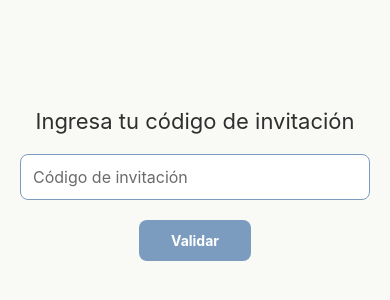
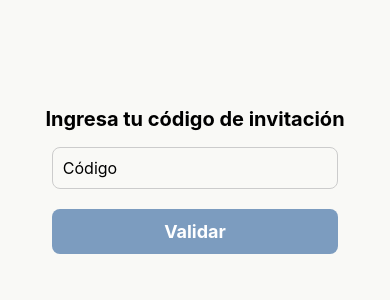
Before and after one commit to AxoPunk/Luka, a React Native app: screen /Invite in a window 390 px wide. Shown: the part 238-538 px from the top of the page. Built offline with nearby package versions, Linux system fonts and the light colour scheme.

Commit message:
Refactor code structure for improved readability and maintainability

```diff
--- a/ChatScreen.js
+++ b/ChatScreen.js
@@ -14,7 +14,7 @@ export default function ChatScreen() {
         javaScriptEnabled
         domStorageEnabled
         startInLoadingState
-        scalesPageToFit={true} // Para Android
+        scalesPageToFit={false} // Bloquea zoom en Android
         useWebKit={true} // Para iOS
         automaticallyAdjustContentInsets={false}
         contentInset={{ top: 0, left: 0, bottom: 0, right: 0 }}
@@ -23,6 +23,11 @@ export default function ChatScreen() {
           meta.setAttribute('name', 'viewport');
           meta.setAttribute('content', 'width=device-width, initial-scale=1, maximum-scale=1, user-scalable=no');
           document.getElementsByTagName('head')[0].appendChild(meta);
+          document.body.style.overflow = 'hidden';
+          document.body.style.touchAction = 'manipulation';
+          document.addEventListener('gesturestart', function (e) { e.preventDefault(); });
+          document.addEventListener('gesturechange', function (e) { e.preventDefault(); });
+          document.addEventListener('gestureend', function (e) { e.preventDefault(); });
         `}
       />
     </View>
--- a/HomeScreen.js
+++ b/HomeScreen.js
@@ -6,6 +6,8 @@ export default function HomeScreen() {
   return (
     <View style={[styles.container, { backgroundColor: COLORS.background }]}>
       <Text style={{ fontSize: 24, color: COLORS.primary }}>Bienvenido a MindCareIA</Text>
+      <Text style={{ fontSize: 18, color: COLORS.text, marginTop: 16, textAlign: 'center' }}>
+        Gracias por formar de nuestra beta cerrada.</Text>
     </View>
   );
 }
--- a/InviteScreen.js
+++ b/InviteScreen.js
@@ -1,96 +1,133 @@
 import React, { useState } from 'react';
-import { View, Text, TextInput, TouchableOpacity, StyleSheet } from 'react-native';
-import { COLORS } from './theme';
+import { View, Text, TextInput, StyleSheet } from 'react-native';
+import { useNavigation } from '@react-navigation/native';
+import { doc, getDoc, updateDoc } from 'firebase/firestore';
+import { db } from './firebaseConfig';
+import AsyncStorage from '@react-native-async-storage/async-storage';
 
-const INVITE_CODE = 'axopunk2025';
-
-export default function InviteScreen({ navigation }) {
+const InviteScreen = () => {
   const [code, setCode] = useState('');
   const [error, setError] = useState('');
   const [attempts, setAttempts] = useState(0);
   const [lockout, setLockout] = useState(false);
-  const [countdown, setCountdown] = useState(10);
+  const navigation = useNavigation();
 
-  React.useEffect(() => {
-    let timer;
-    if (lockout && countdown > 0) {
-      timer = setTimeout(() => setCountdown(countdown - 1), 1000);
-    } else if (lockout && countdown === 0) {
-      setLockout(false);
-      setAttempts(0);
-      setCountdown(10);
-      setError('');
+  const handleValidate = async () => {
+    if (lockout) return;
+    if (!code.trim()) {
+      setError('Por favor ingresa un código.');
+      return;
     }
-    return () => clearTimeout(timer);
-  }, [lockout, countdown]);
-
-  const handleValidate = () => {
-    if (lockout) return;
-    if (code.trim().toLowerCase() === INVITE_CODE) {
+    const codeLower = code.trim().toLowerCase();
+    try {
+      const docRef = doc(db, 'codeInvite', codeLower);
+      const docSnap = await getDoc(docRef);
+      if (docSnap.exists()) {
+        const userData = docSnap.data();
+        if (userData.usado === true) {
+          setError('Este código ya ha sido utilizado.');
+          return;
+        }
+        await updateDoc(docRef, { usado: true });
+        await AsyncStorage.setItem('codigoValidado', 'true'); // Guardar flag local
+        await AsyncStorage.setItem('codigoValidadoId', codeLower); // Guardar el ID del código
         setError('');
         setAttempts(0);
-      navigation.replace('MainTabs');
+        navigation.replace('MainTabs', { user: userData });
       } else {
         const newAttempts = attempts + 1;
         setAttempts(newAttempts);
         if (newAttempts >= 3) {
           setLockout(true);
           setError('Demasiados intentos. Espera 10 segundos...');
+          setTimeout(() => {
+            setLockout(false);
+            setAttempts(0);
+            setError('');
+          }, 10000);
         } else {
           setError('Código incorrecto');
         }
       }
+    } catch (error) {
+      console.error('Error validando código:', error);
+      setError('Error al validar el código. Intenta más tarde.');
+    }
   };
 
   return (
-    <View style={[styles.container, { backgroundColor: COLORS.background }]}>
-      <Text style={{ fontSize: 22, marginBottom: 20, color: COLORS.text }}>Ingresa tu código de invitación</Text>
+    <View style={[styles.container, { backgroundColor: "#F9F9F6" }]}>
+      <Text style={styles.title}>Ingresa tu código de invitación</Text>
       <TextInput
-        style={[styles.input, { color: COLORS.text, borderColor: COLORS.primary, backgroundColor: '#fff' }]}
-        placeholder="Código de invitación"
-        placeholderTextColor={COLORS.textSecondary}
+        style={styles.input}
         value={code}
         onChangeText={setCode}
+        editable={!lockout}
+        placeholder="Código"
         autoCapitalize="none"
-        autoCorrect={false}
-        editable={!lockout}
       />
-      {lockout && (
-        <Text style={{ color: COLORS.error, marginTop: 10 }}>
-          Demasiados intentos. Espera {countdown} segundos...
+      {error ? <Text style={styles.error}>{error}</Text> : null}
+      <View style={styles.buttonContainer}>
+        <Text
+          style={[
+            styles.button,
+            lockout ? styles.buttonDisabled : styles.buttonActive,
+          ]}
+          onPress={!lockout ? handleValidate : undefined}
+        >
+          Validar
         </Text>
-      )}
-      {!lockout && error ? <Text style={{ color: COLORS.error, marginTop: 10 }}>{error}</Text> : null}
-      <TouchableOpacity style={[styles.button, lockout && { opacity: 0.5 }]} onPress={handleValidate} disabled={lockout}>
-        <Text style={{ color: '#fff', fontWeight: 'bold' }}>Validar</Text>
-      </TouchableOpacity>
+      </View>
     </View>
   );
-}
+};
 
 const styles = StyleSheet.create({
   container: {
     flex: 1,
+    justifyContent: 'center',
     alignItems: 'center',
-    justifyContent: 'center',
-    padding: 20,
+    padding: 16,
+    backgroundColor: '#fff',
+  },
+  title: {
+    fontSize: 20,
+    marginBottom: 16,
+    fontWeight: 'bold',
   },
   input: {
-    width: '100%',
+    width: '80%',
     borderWidth: 1,
-    borderColor: COLORS.primary,
+    borderColor: '#ccc',
     borderRadius: 8,
-    padding: 12,
-    marginBottom: 10,
+    padding: 10,
+    marginBottom: 12,
     fontSize: 16,
-    backgroundColor: '#fff',
-    color: COLORS.text,
+  },
+  error: {
+    color: 'red',
+    marginBottom: 8,
+  },
+  buttonContainer: {
+    width: '80%',
+    marginTop: 8,
   },
   button: {
-    backgroundColor: COLORS.primary,
+    textAlign: 'center',
     paddingVertical: 12,
-    paddingHorizontal: 32,
     borderRadius: 8,
-    marginTop: 10,
+    fontSize: 18,
+    fontWeight: 'bold',
+    marginBottom: 8,
+  },
+  buttonActive: {
+    backgroundColor: '#7C9CBF', // COLORS.primary
+    color: '#fff',
+  },
+  buttonDisabled: {
+    backgroundColor: '#A9D6C3', // COLORS.secondary
+    color: '#6B6B6B', // COLORS.textSecondary
   },
 });
+
+export default InviteScreen;
--- a/ProfileScreen.js
+++ b/ProfileScreen.js
@@ -1,11 +1,63 @@
-import React from 'react';
+import React, { useEffect, useState } from 'react';
 import { View, Text, StyleSheet } from 'react-native';
 import { COLORS } from './theme';
+import AsyncStorage from '@react-native-async-storage/async-storage';
+import { useNavigation, useRoute } from '@react-navigation/native';
+import { doc, getDoc } from 'firebase/firestore';
+import { db } from './firebaseConfig';
 
 export default function ProfileScreen() {
+  const navigation = useNavigation();
+  const route = useRoute();
+  const [user, setUser] = useState({});
+  const [loading, setLoading] = useState(true);
+
+  useEffect(() => {
+    const fetchUser = async () => {
+      const code = await AsyncStorage.getItem('codigoValidadoId');
+      if (!code) {
+        navigation.replace('Invite');
+        return;
+      }
+      try {
+        const docRef = doc(db, 'codeInvite', code);
+        const docSnap = await getDoc(docRef);
+        if (docSnap.exists()) {
+          setUser(docSnap.data());
+        }
+      } catch (e) {
+        // opcional: manejar error
+      }
+      setLoading(false);
+    };
+    fetchUser();
+  }, [navigation]);
+
+  const handleLogout = async () => {
+    await AsyncStorage.removeItem('codigoValidado');
+    await AsyncStorage.removeItem('codigoValidadoId');
+    navigation.replace('Invite');
+  };
+
+  if (loading) {
+    return (
+      <View style={[styles.container, { backgroundColor: COLORS.background }]}>
+        <Text style={{ color: COLORS.primary }}>Cargando perfil...</Text>
+      </View>
+    );
+  }
+
   return (
     <View style={[styles.container, { backgroundColor: COLORS.background }]}>
-      <Text style={{ fontSize: 24, color: COLORS.primary }}>Perfil</Text>
+      <Text style={{ fontSize: 24, color: COLORS.primary, marginBottom: 16 }}>Perfil</Text>
+      <Text style={{ fontSize: 18, color: COLORS.text, marginBottom: 8 }}>Nombre: {user.nombre || 'No disponible'}</Text>
+      <Text style={{ fontSize: 18, color: COLORS.text, marginBottom: 24 }}>Email: {user.email || 'No disponible'}</Text>
+      <Text
+        style={styles.logoutButton}
+        onPress={handleLogout}
+      >
+        Cerrar sesión
+      </Text>
     </View>
   );
 }
@@ -17,4 +69,16 @@ const styles = StyleSheet.create({
     justifyContent: 'center',
     padding: 20,
   },
+  logoutButton: {
+    backgroundColor: COLORS.error,
+    color: '#fff',
+    textAlign: 'center',
+    paddingVertical: 12,
+    borderRadius: 8,
+    fontSize: 18,
+    fontWeight: 'bold',
+    width: 180,
+    alignSelf: 'center',
+    marginTop: 8,
+  },
 });
--- a/SplashScreen.js
+++ b/SplashScreen.js
@@ -1,17 +1,23 @@
 import React, { useEffect } from 'react';
 import { View, Text, ActivityIndicator, StyleSheet } from 'react-native';
 import { COLORS } from './theme';
+import AsyncStorage from '@react-native-async-storage/async-storage';
 
 export default function SplashScreen({ navigation }) {
   useEffect(() => {
-    const timer = setTimeout(() => {
+    const checkCodigo = async () => {
+      const validado = await AsyncStorage.getItem('codigoValidado');
+      if (validado === 'true') {
+        navigation.replace('MainTabs');
+      } else {
         navigation.replace('Invite');
-    }, 3000);
-    return () => clearTimeout(timer);
+      }
+    };
+    checkCodigo();
   }, [navigation]);
   return (
-    <View style={[styles.container, { backgroundColor: COLORS.background }]}>
-      <Text style={{ fontSize: 32, fontWeight: 'bold', color: COLORS.primary }}>Luka</Text>
+    <View style={[styles.container, { backgroundColor: "#F9F9F6" }]}>
+      <Text style={{ fontSize: 32, fontWeight: 'bold', color: COLORS.primary }}>MindCareIA</Text>
       <ActivityIndicator size="large" color={COLORS.primary} style={{ marginTop: 20 }} />
     </View>
   );
--- a/app.json
+++ b/app.json
@@ -1,16 +1,16 @@
 {
   "expo": {
-    "name": "Luka",
-    "slug": "Luka",
+    "name": "",
+    "slug": "MindCare IA",
     "version": "1.0.0",
     "orientation": "portrait",
-    "icon": "./assets/icon.png",
+    "icon": "./assets/MindCare.svg",
     "userInterfaceStyle": "light",
     "newArchEnabled": true,
     "splash": {
-      "image": "./assets/splash-icon.png",
+      "image": "./assets/MindCare.svg",
       "resizeMode": "contain",
-      "backgroundColor": "#ffffff"
+      "backgroundColor": "#7C9CBF"
     },
     "ios": {
       "supportsTablet": true
--- a/package.json
+++ b/package.json
@@ -1,5 +1,4 @@
 {
-  "name": "luka",
   "version": "1.0.0",
   "main": "index.js",
   "scripts": {
@@ -12,6 +11,7 @@
     "@babel/runtime": "^7.27.1",
     "@expo/metro-runtime": "~5.0.4",
     "@expo/vector-icons": "^14.1.0",
+    "@react-native-async-storage/async-storage": "^1.24.0",
     "@react-navigation/bottom-tabs": "^7.3.13",
     "@react-navigation/native": "^7.1.9",
     "@react-navigation/native-stack": "^7.3.13",
```
Also changed, not shown: assets/MindCare.svg (added), 1 other file (tests, documents, lock files or other folders). Lines whose indentation alone changed are shown as unchanged.
